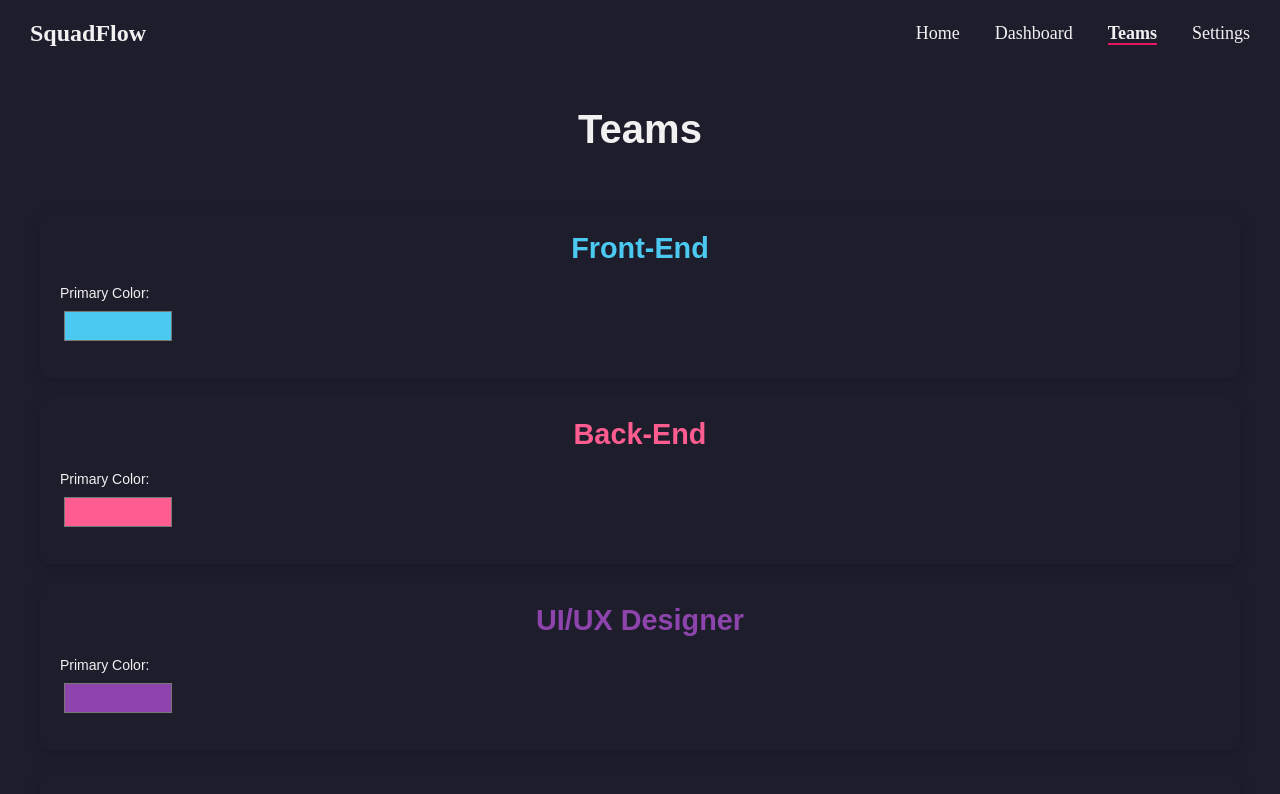
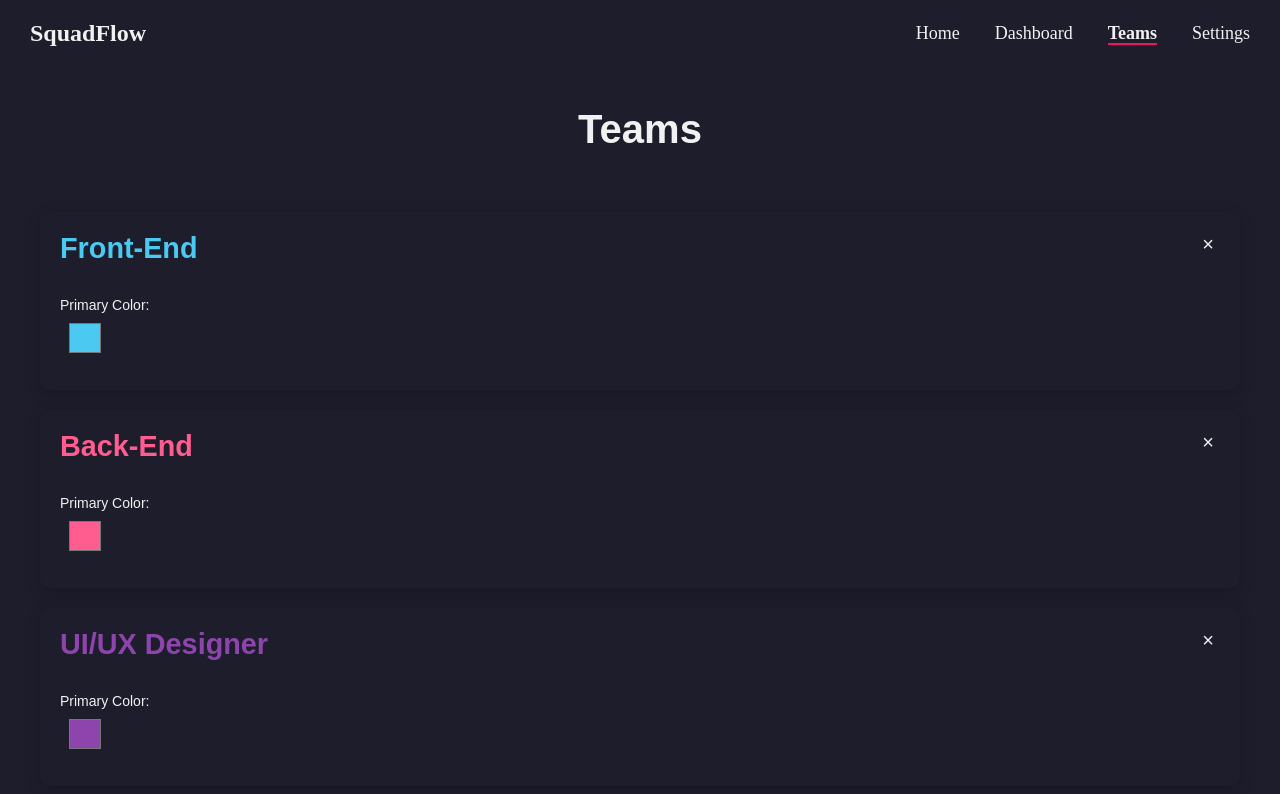
Before and after one commit to lauanefariass/SquadFlow, a React (Create React App) app: page /teams in a window 1280 px wide. Shown: the top 794 px of the page. Built offline with nearby package versions, Linux system fonts and the light colour scheme.

Commit message:
updated styles

```diff
--- a/src/App.js
+++ b/src/App.js
@@ -21,7 +21,6 @@ const AppContent = () => {
     () => localStorage.getItem("language") || "English"
   );
 
-  // Dados iniciais para os times
   const [teams, setTeams] = useState(() => {
     const savedTeams = localStorage.getItem("teams");
     return savedTeams
@@ -91,6 +90,10 @@ const AppContent = () => {
     });
   };
 
+  const deleteTeam = (id) => {
+    setTeams((prevTeams) => prevTeams.filter((team) => team.id !== id));
+  };
+
   const handleColorChange = (teamName, primaryColor) => {
     setTeams((prevTeams) =>
       prevTeams.map((team) =>
@@ -139,6 +142,7 @@ const AppContent = () => {
               colaboradores={colaboradores}
               onColorChange={handleColorChange}
               deleteColaborador={deleteColaborador}
+              deleteTeam={deleteTeam} // Adicionada a função aqui
             />
           }
         />
--- a/src/pages/Dashboard/Dashboard.css
+++ b/src/pages/Dashboard/Dashboard.css
@@ -58,7 +58,7 @@ h1 {
 .formulario select {
   all: unset;
   display: block;
-  width: 100%;
+  width: 90%;
   padding: 14px !important;
   margin: 12px 0;
   border-radius: 35px;
--- a/src/pages/Teams/Teams.css
+++ b/src/pages/Teams/Teams.css
@@ -31,7 +31,6 @@
   margin-bottom: 20px;
   text-align: center;
   color: var(--primary-color);
-
 }
 
 .team-members {
@@ -79,11 +78,12 @@
   color: var(--primary-color);
   transform: scale(1.2);
 }
+
 .cabecalho {
   margin-bottom: 5px;
   margin-top: -25px;
   background-color: var(--primary-color);
-  height: 60%;
+  height: 59%;
   display: flex;
   justify-content: center;
   align-items: center;
@@ -98,6 +98,20 @@
   border: 1px solid var(--background-color);
 }
 
+.rodape h4,
+.rodape p {
+  text-align: center;
+  margin: 0;
+}
+
+.color-picker input[type="color"] {
+  width: 40px;
+  height: 40px;
+  border: none;
+  cursor: pointer;
+  margin-left: 5px;
+}
+
 @keyframes fadeIn {
   from {
     opacity: 0;
@@ -108,3 +122,106 @@
     transform: translateY(0);
   }
 }
+
+.team-header {
+  display: flex;
+  justify-content: space-between;
+  align-items: center;
+  margin-bottom: 10px;
+  position: relative;
+}
+
+.delete-icon-team {
+  background: none;
+  border: none;
+  color: var(--text-color);
+  font-size: 20px;
+  cursor: pointer;
+  position: absolute;
+  right: 0;
+  top: 0;
+}
+
+.delete-icon-team:hover {
+  color: var(--primary-color);
+}
+
+.team {
+  position: relative;
+  padding: 20px;
+  border-radius: 10px;
+}
+.team {
+  padding: 20px;
+  border-radius: 10px;
+  background-color: var(--background-color);
+  box-shadow: 0px 4px 15px rgba(0, 0, 0, 0.2);
+  transition: transform 0.4s ease, box-shadow 0.4s ease;
+}
+
+.team:hover {
+  transform: scale(1.02);
+  box-shadow: 0px 8px 20px rgba(0, 0, 0, 0.3);
+}
+
+.team-member {
+  display: flex;
+  flex-direction: column;
+  align-items: center;
+  justify-content: center;
+  position: relative;
+  width: 200px;
+  height: 160px;
+  border-radius: 12px;
+  background-color: var(--text-color);
+  color: var(--background-color);
+  overflow: hidden;
+  box-shadow: 0px 4px 15px rgba(0, 0, 0, 0.1);
+  transition: box-shadow 0.3s ease, transform 0.3s ease;
+}
+
+.team-member:hover {
+  box-shadow: 0px 8px 20px rgba(0, 0, 0, 0.3);
+}
+
+.delete-icon,
+.delete-icon-team {
+  background: transparent;
+  border: none;
+  font-size: 20px;
+  color: var(--text-color);
+  cursor: pointer;
+  transition: color 0.3s ease, transform 0.3s ease;
+}
+
+.delete-icon:hover,
+.delete-icon-team:hover {
+  color: var(--primary-color);
+}
+
+.teams-page {
+  display: flex;
+  flex-direction: column;
+  align-items: center;
+  gap: 30px;
+  padding: 40px 20px;
+  font-family: "Poppins", sans-serif;
+  color: var(--text-color);
+  background-color: var(--background-color);
+  min-height: 100vh;
+}
+
+.teams-table {
+  width: 100%;
+  max-width: 1200px;
+  display: flex;
+  flex-direction: column;
+  gap: 20px;
+}
+
+.team-members {
+  gap: 20px;
+  display: flex;
+  flex-wrap: wrap;
+  justify-content: center;
+}
--- a/src/pages/Teams/Teams.js
+++ b/src/pages/Teams/Teams.js
@@ -2,24 +2,43 @@ import React from "react";
 import { motion } from "framer-motion";
 import "./Teams.css";
 
-const Teams = ({ teams, colaboradores, deleteColaborador, onColorChange }) => {
+const Teams = ({
+  teams,
+  colaboradores,
+  deleteColaborador,
+  onColorChange,
+  deleteTeam,
+}) => {
   const containerVariants = {
-    hidden: { opacity: 0, y: 20 },
+    hidden: { opacity: 0 },
     visible: {
       opacity: 1,
-      y: 0,
-      transition: { staggerChildren: 0.2, delayChildren: 0.1 },
+      transition: { staggerChildren: 0.15, delayChildren: 0.1 },
     },
   };
 
-  const cardVariants = {
+  const teamCardVariants = {
+    hidden: { opacity: 0 },
+    visible: { opacity: 1, transition: { duration: 0.6 } },
+  };
+
+  const memberCardVariants = {
     hidden: { opacity: 0, scale: 0.9 },
-    visible: { opacity: 1, scale: 1, transition: { duration: 0.4 } },
+    visible: { opacity: 1, scale: 1, transition: { duration: 0.5 } },
+    hover: { scale: 1.1 },
+    tap: { scale: 0.95 },
   };
 
   return (
     <div className="teams-page">
-      <h1 style={{ color: "var(--text-color)" }}>Teams</h1>
+      <motion.h1
+        style={{ color: "var(--text-color)" }}
+        initial={{ opacity: 0 }}
+        animate={{ opacity: 1 }}
+        transition={{ duration: 0.7 }}
+      >
+        Teams
+      </motion.h1>
       <motion.div
         className="teams-table"
         variants={containerVariants}
@@ -34,9 +53,20 @@ const Teams = ({ teams, colaboradores, deleteColaborador, onColorChange }) => {
               backgroundColor: `var(--background-color)`,
               color: `var(--text-color)`,
             }}
-            variants={cardVariants}
+            variants={teamCardVariants}
           >
-            <h3 style={{ color: `${team.primaryColor}` }}>{team.nome}</h3>
+            <div className="team-header">
+              <h3 style={{ color: `${team.primaryColor}` }}>{team.nome}</h3>
+              <motion.button
+                className="delete-icon-team"
+                whileHover={{ scale: 1.2 }}
+                whileTap={{ scale: 0.8 }}
+                onClick={() => deleteTeam(team.id)}
+                aria-label="Delete Team"
+              >
+                ×
+              </motion.button>
+            </div>
             <div className="color-picker">
               <label>
                 Primary Color:
@@ -54,17 +84,19 @@ const Teams = ({ teams, colaboradores, deleteColaborador, onColorChange }) => {
                   <motion.div
                     key={id}
                     className="team-member"
-                    variants={cardVariants}
-                    whileHover={{ scale: 1.05 }}
-                    whileTap={{ scale: 0.95 }}
+                    variants={memberCardVariants}
+                    whileHover="hover"
+                    whileTap="tap"
                   >
-                    <button
+                    <motion.button
                       className="delete-icon"
+                      whileHover={{ scale: 1.2 }}
+                      whileTap={{ scale: 0.8 }}
                       onClick={() => deleteColaborador(id)}
                       aria-label="Delete"
                     >
                       ×
-                    </button>
+                    </motion.button>
                     <div
                       className="cabecalho"
                       style={{ backgroundColor: team.primaryColor }}
```
